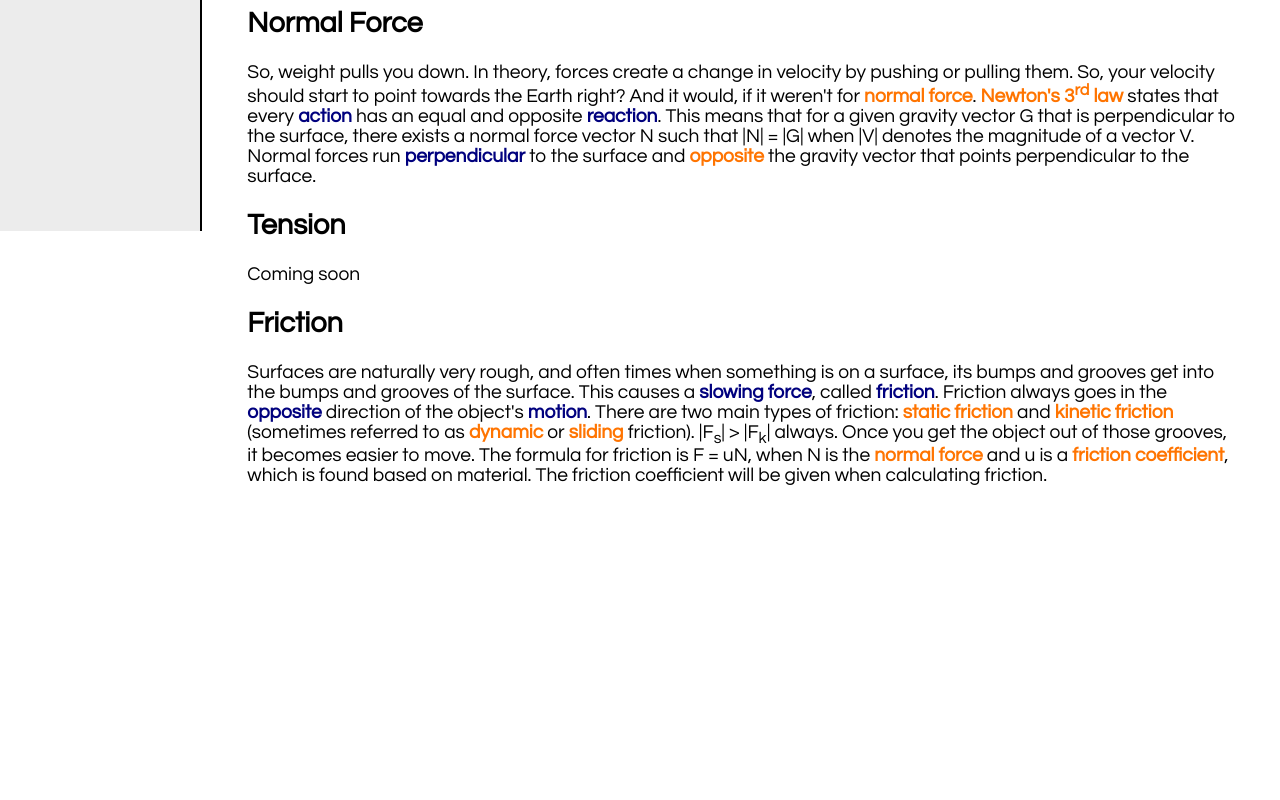
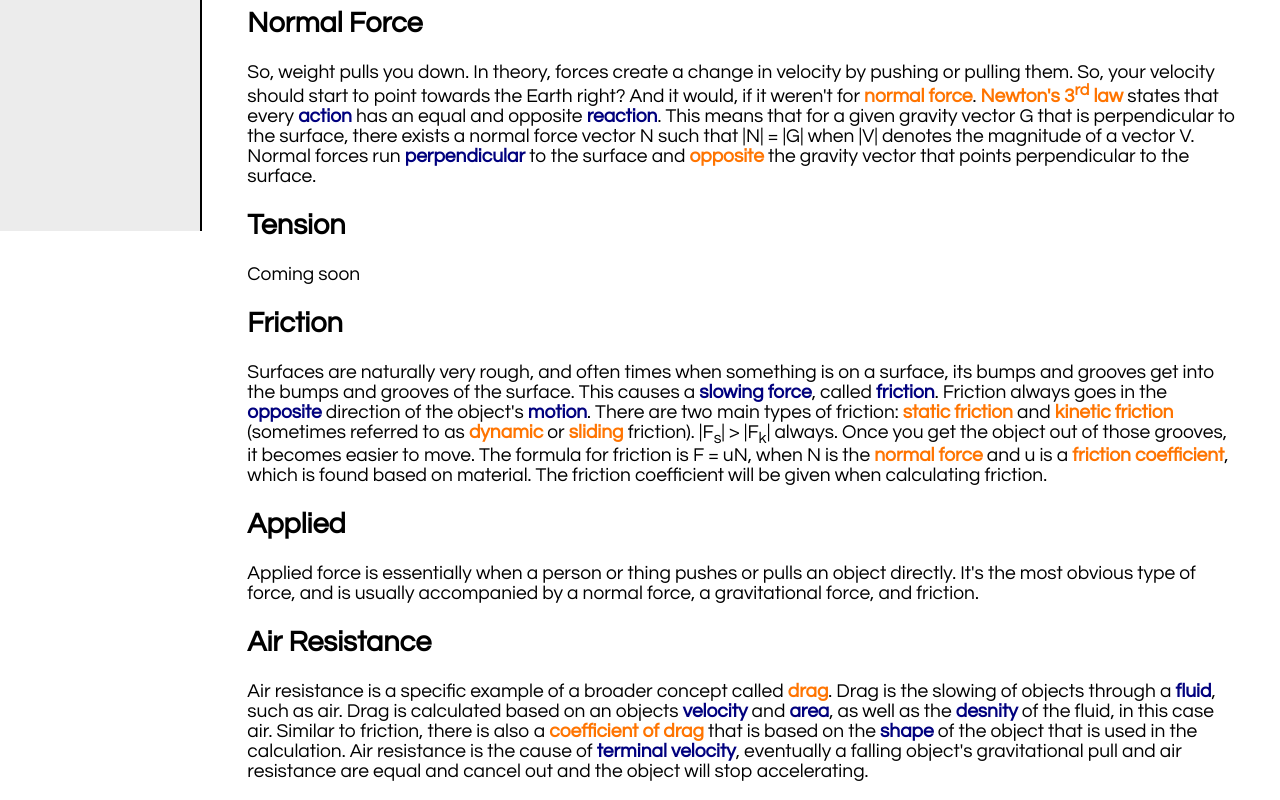
Before and after one commit to HighlandPhysics/highlandphysics.github.io, a plain HTML site: page chapter3lesson1advanced.html in a window 1280 px wide. Shown: the part 624-1424 px from the top of the page. Before the commit the page ends 1129 px from the top, so only its background shows below. Drawn offline with Linux system fonts and the light colour scheme.

Commit message:
Update chapter3lesson1advanced.html

```diff
--- a/chapter3lesson1advanced.html
+++ b/chapter3lesson1advanced.html
@@ -192,7 +192,18 @@
       the object's <strong><span class="blueText">motion</span></strong>. There are two main types of friction: <strong><span class="orangeText">static friction</span></strong> and <strong><span class="orangeText">kinetic friction</span></strong> (sometimes referred to as
       <strong><span class="orangeText">dynamic</span></strong> or <strong><span class="orangeText">sliding</span></strong> friction). |F<sub>s</sub>| > |F<sub>k</sub>| always. Once you get the object out of those grooves, it
       becomes easier to move. The formula for friction is F = uN, when N is the <strong><span class="orangeText">normal force</span></strong> and u is a <strong><span class="orangeText">friction coefficient</span></strong>, which
-      is found based on material. The friction coefficient will be given when calculating friction.
+      is found based on material. The friction coefficient will be given when calculating friction.</p>
+
+    <h2>Applied</h2>
+    <p>Applied force is essentially when a person or thing pushes or pulls an object directly. It's the most obvious type of force,
+      and is usually accompanied by a normal force, a gravitational force, and friction.</p>
+
+    <h2>Air Resistance</h2>
+    <p>Air resistance is a specific example of a broader concept called <strong><span class="orangeText">drag</span></strong>. Drag is the slowing of objects through a <strong><span class="blueText">fluid</span></strong>, such
+      as air. Drag is calculated based on an objects <strong><span class="blueText">velocity</span></strong> and <strong><span class="blueText">area</span></strong>, as well as the <strong><span class="blueText">desnity</span></strong> of the fluid, in this case air. Similar to friction,
+      there is also a <strong><span class="orangeText">coefficient of drag</span></strong> that is based on the <strong><span class="blueText">shape</span></strong> of the object that is used in the calculation. Air resistance is the
+      cause of <strong><span class="blueText">terminal velocity</span></strong>, eventually a falling object's gravitational pull and air resistance are equal and cancel out and the object will
+      stop accelerating.</p>
 
   </div>
 
```
